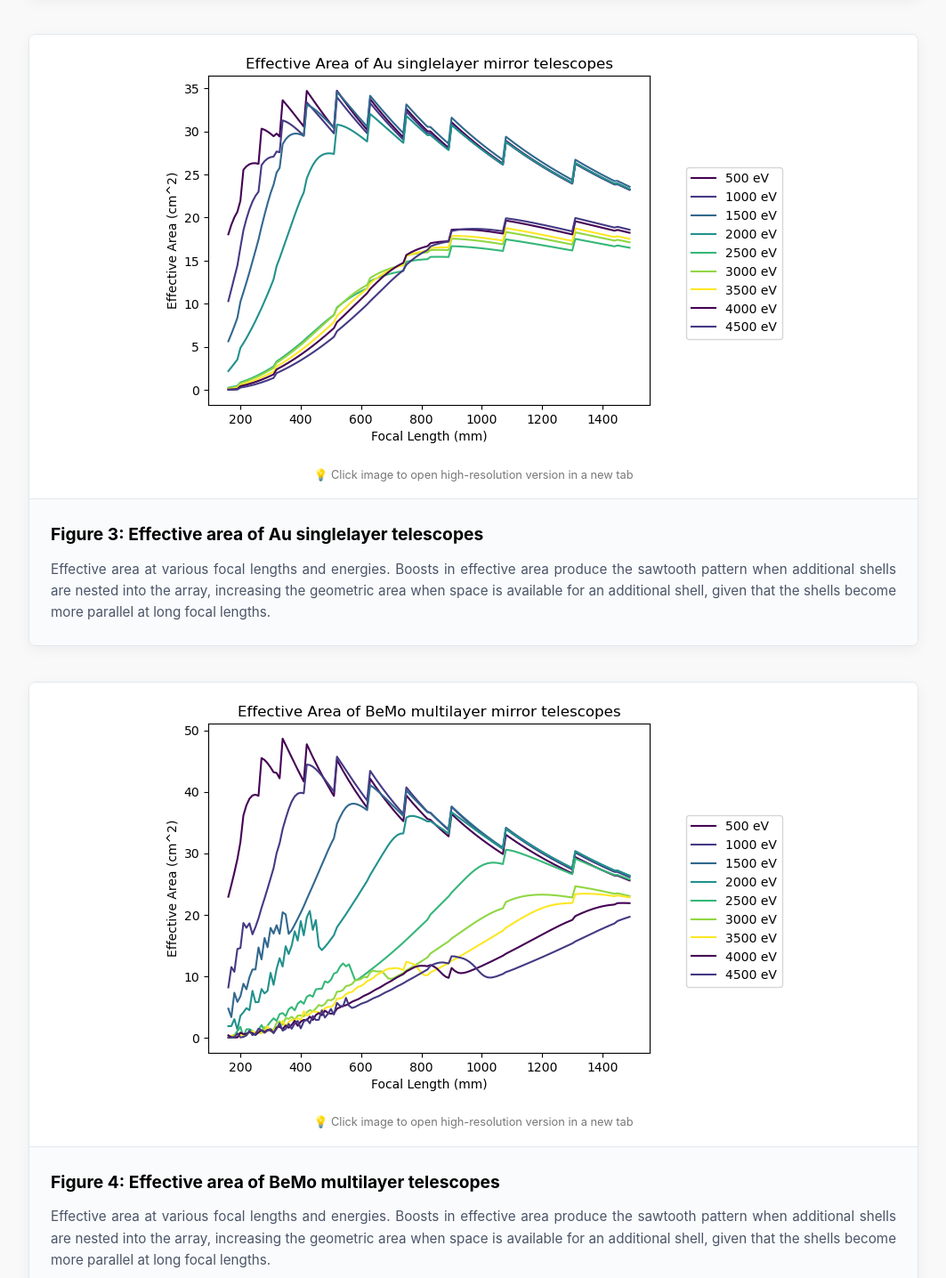
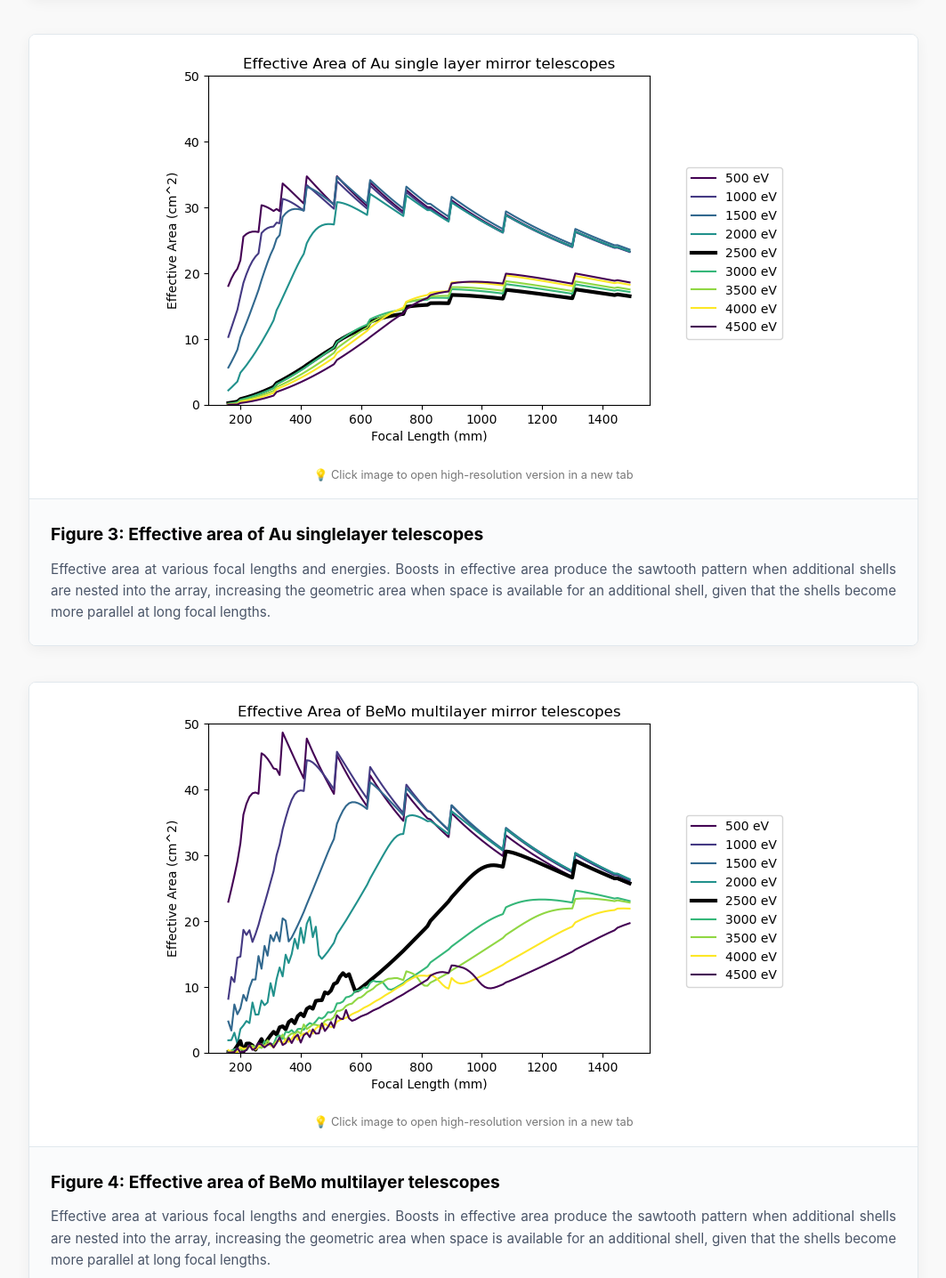
Before and after one commit to jacobspacepayne/spie26, a plain HTML site: page index.html in a window 1280 px wide. Shown: the part 1971-3407 px from the top of the page at 89% size, without its empty margins (108-1171 px from the left). Drawn offline with Linux system fonts and the light colour scheme.

Commit message:
Update figure image links and sources in index.html

```diff
--- a/index.html
+++ b/index.html
@@ -205,8 +205,8 @@
 
             <section class="figure-card" id="fig3">
                 <div class="image-container">
-                    <a href="figs/Au_effective_area.png" target="_blank">
-                        <img src="figs/Au_effective_area.png" alt="Description of Figure 3">
+                    <a href="figs/Au_ea_bold.png" target="_blank">
+                        <img src="figs/Au_ea_bold.png" alt="Description of Figure 3">
                     </a>
                     <span class="zoom-hint">💡 Click image to open high-resolution version in a new tab</span>
                 </div>
@@ -220,8 +220,8 @@
 
             <section class="figure-card" id="fig4">
                 <div class="image-container">
-                    <a href="figs/BeMo_ml_effective_area.png" target="_blank">
-                        <img src="figs/BeMo_ml_effective_area.png" alt="Description of Figure 4">
+                    <a href="figs/BeMo_ml_ea_bold.png" target="_blank">
+                        <img src="figs/BeMo_ml_ea_bold.png" alt="Description of Figure 4">
                     </a>
                     <span class="zoom-hint">💡 Click image to open high-resolution version in a new tab</span>
                 </div>
```
